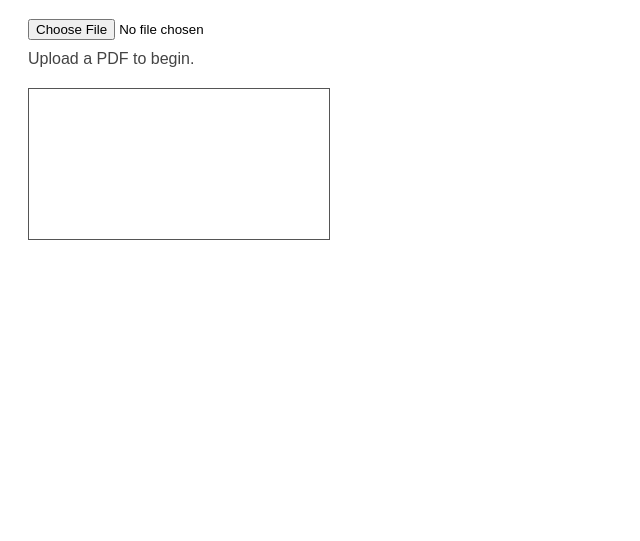
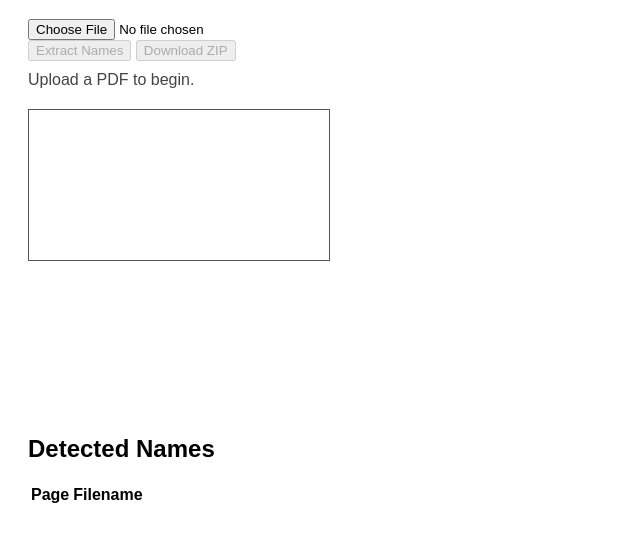
Before and after one commit to justinemeriel-mcasphalt/pdf-splitter, a plain HTML site: page index.html in a window 1280 px wide. Shown: the part 89-630 px from the top of the page, without its empty margins (0-640 px from the left). Drawn offline with nearby package versions, Linux system fonts and the light colour scheme.

Commit message:
Add Tesseract.js and PDF-lib scripts to index.html

```diff
--- a/index.html
+++ b/index.html
@@ -1,33 +1,63 @@
 <!DOCTYPE html>
 <html>
-
 <head>
     <meta charset="UTF-8">
     <title>PDF Splitter & OCR Renamer</title>
 
+    <script src="https://cdnjs.cloudflare.com/ajax/libs/pdf.js/3.11.174/pdf.min.js"></script>
+
+    <script src="https://unpkg.com/tesseract.js@5/dist/tesseract.min.js"></script>
+
+    <script src="https://unpkg.com/pdf-lib"></script>
+
+    <script src="https://cdnjs.cloudflare.com/ajax/libs/jszip/3.10.1/jszip.min.js"></script>
+
     <link rel="stylesheet" href="style.css">
-
-    <!-- PDF.js -->
-    <script src="https://cdnjs.cloudflare.com/ajax/libs/pdf.js/3.11.174/pdf.min.js"></script>
 </head>
-
 <body>
 
-    <h1>PDF Splitter & OCR Renamer</h1>
+<h1>PDF Splitter & OCR Renamer</h1>
 
-    <input
-        type="file"
-        id="pdfUpload"
-        accept=".pdf">
+<input type="file" id="pdfUpload" accept=".pdf">
 
-    <p id="status">
-        Upload a PDF to begin.
-    </p>
+<div id="controls">
+
+    <button id="extractBtn" disabled>
+        Extract Names
+    </button>
+
+    <button id="downloadBtn" disabled>
+        Download ZIP
+    </button>
+
+</div>
+
+<p id="status">Upload a PDF to begin.</p>
+
+<div id="canvasContainer">
 
     <canvas id="pdfCanvas"></canvas>
 
-    <script src="app.js"></script>
+    <canvas id="overlayCanvas"></canvas>
+
+</div>
+
+<h2>Detected Names</h2>
+
+<table id="nameTable">
+
+<thead>
+<tr>
+<th>Page</th>
+<th>Filename</th>
+</tr>
+</thead>
+
+<tbody></tbody>
+
+</table>
+
+<script src="app.js"></script>
 
 </body>
-
 </html>
```
